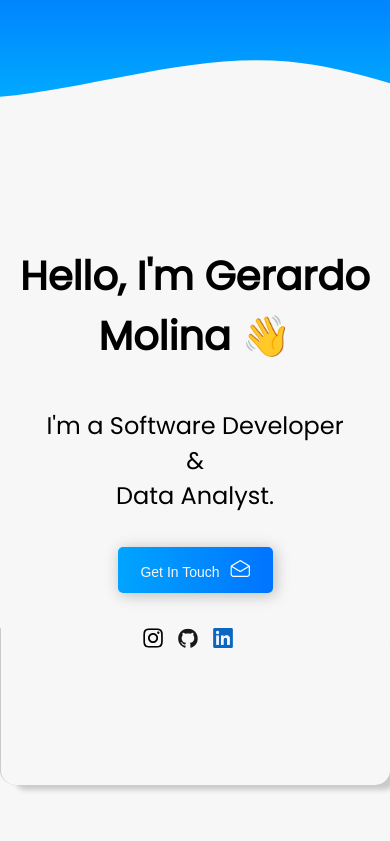
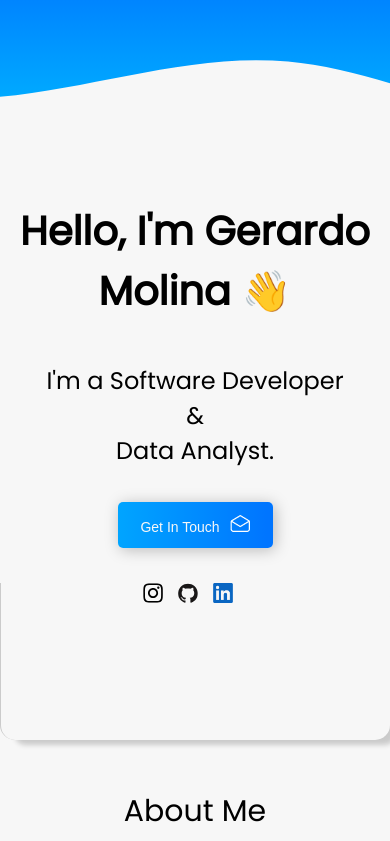
Before and after one commit to geramolinest/portfolio, a React (Create React App) app: page / in a window 390 px wide. Shown: the top 841 px of the page. Built offline with nearby package versions, Linux system fonts and the light colour scheme.

Commit message:
Fixing title responsive

```diff
--- a/src/pages/styles/styles.css
+++ b/src/pages/styles/styles.css
@@ -144,4 +144,7 @@ footer{
     .header{
         background-image: url('../../assets/wave-responsive.svg');
     }
+    .title{
+        margin-top: 10px;
+    }
 }
```
